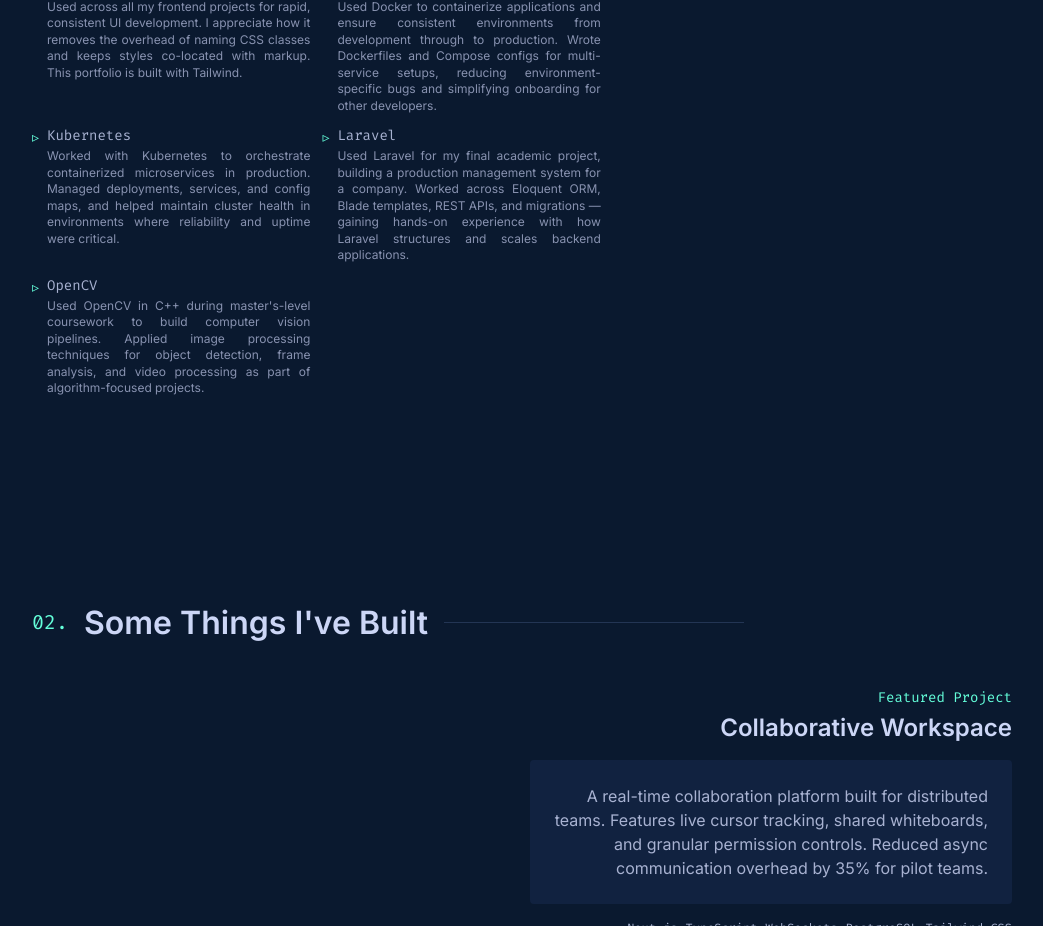
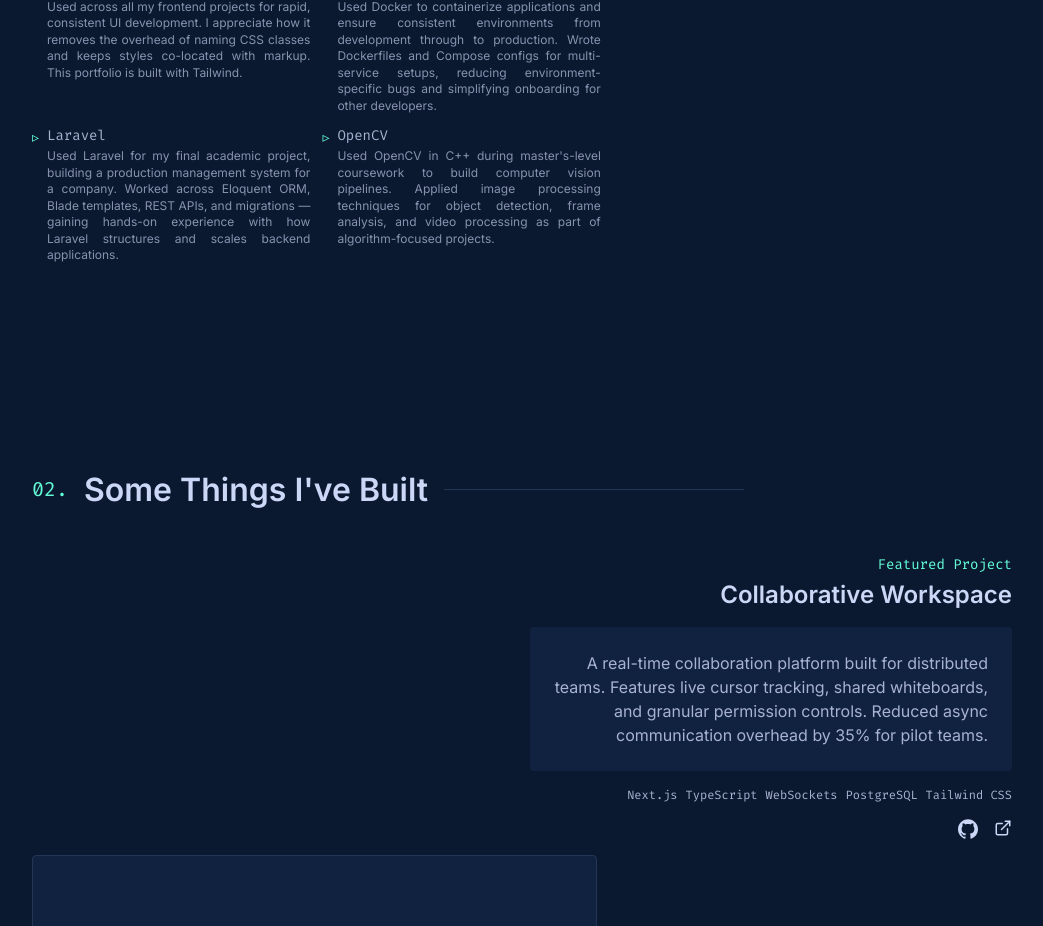
Before and after one commit to EdenGoforIt/who-am-i, a Next.js app: page / in a window 1280 px wide. Shown: the part 4415-5341 px from the top of the page, without its empty margins (118-1161 px from the left). Built offline with nearby package versions, Linux system fonts and the light colour scheme.

Commit message:
remove: eliminate Kubernetes skill entry to streamline skills list

```diff
--- a/components/about.tsx
+++ b/components/about.tsx
@@ -76,10 +76,6 @@ const skills = [
   {
     name: "Docker",
     desc: "Used Docker to containerize applications and ensure consistent environments from development through to production. Wrote Dockerfiles and Compose configs for multi-service setups, reducing environment-specific bugs and simplifying onboarding for other developers."
-  },
-  {
-    name: "Kubernetes",
-    desc: "Worked with Kubernetes to orchestrate containerized microservices in production. Managed deployments, services, and config maps, and helped maintain cluster health in environments where reliability and uptime were critical."
   },
   {
     name: "Laravel",
```
